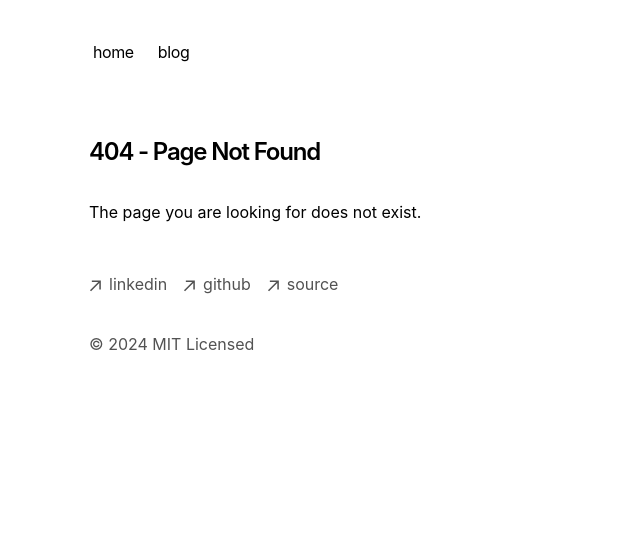
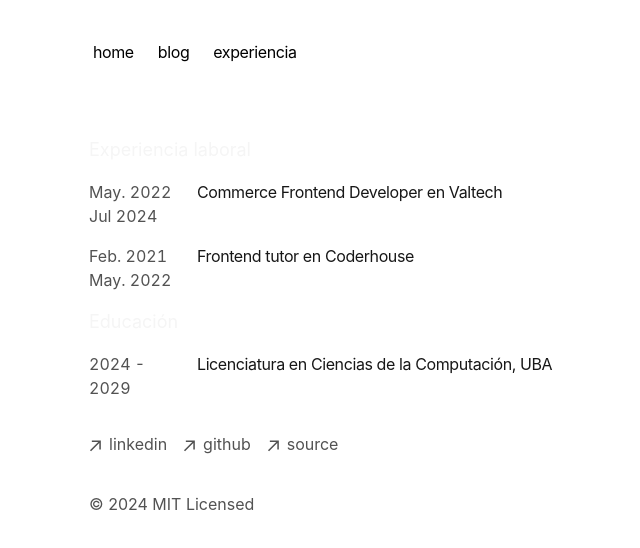
Before and after one commit to lolodurante/lolodurante.com.ar, a Next.js app: page /experiencia in a window 1280 px wide. Before the commit this address had no page. Shown: the top 548 px of the page, without its empty margins (263-903 px from the left). Built offline with nearby package versions, Linux system fonts and the light colour scheme.

Commit message:
added new stuff

```diff
--- a/app/components/nav.tsx
+++ b/app/components/nav.tsx
@@ -6,6 +6,9 @@
   },
   '/blog': {
     name: 'blog',
+  },
+  '/experiencia': {
+    name: 'experiencia',
   },
 }
 
--- /dev/null
+++ b/app/experiencia/page.tsx
@@ -0,0 +1,38 @@
+import React from "react";
+
+export default function Page() {
+    return (
+        <div>
+            <span className="text-neutral-100 text-lg">
+                Experiencia laboral
+            </span>
+            <div className="w-full flex flex-col md:flex-row space-x-0 md:space-x-2 pt-4">
+              <p className="text-neutral-600 dark:text-neutral-400 w-[100px] tabular-nums">
+                May. 2022 Jul 2024
+              </p>
+              <p className="text-neutral-900 dark:text-neutral-100 tracking-tight">
+                Commerce Frontend Developer en Valtech
+              </p>
+            </div>
+            <div className="w-full flex flex-col md:flex-row space-x-0 md:space-x-2 my-4">
+              <p className="text-neutral-600 dark:text-neutral-400 w-[100px] tabular-nums">
+                Feb. 2021 May. 2022
+              </p>
+              <p className="text-neutral-900 dark:text-neutral-100 tracking-tight">
+                Frontend tutor en Coderhouse
+              </p>
+              </div>
+            <span className="text-neutral-100 text-lg">
+                Educación
+            </span>
+            <div className="w-full flex flex-col md:flex-row space-x-0 md:space-x-2 pt-4">
+              <p className="text-neutral-600 dark:text-neutral-400 w-[100px] tabular-nums">
+                2024 - 2029
+              </p>
+              <p className="text-neutral-900 dark:text-neutral-100 tracking-tight">
+                Licenciatura en Ciencias de la Computación, UBA
+              </p>
+            </div>
+        </div>
+    )
+}
```
